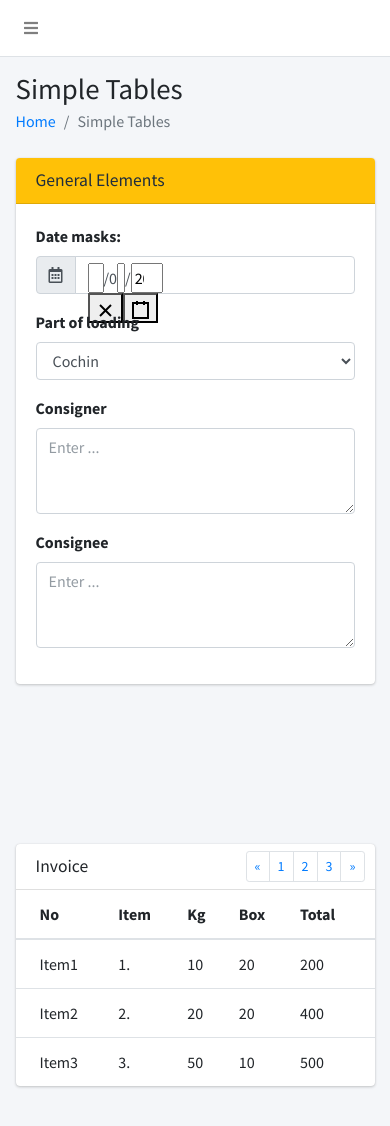
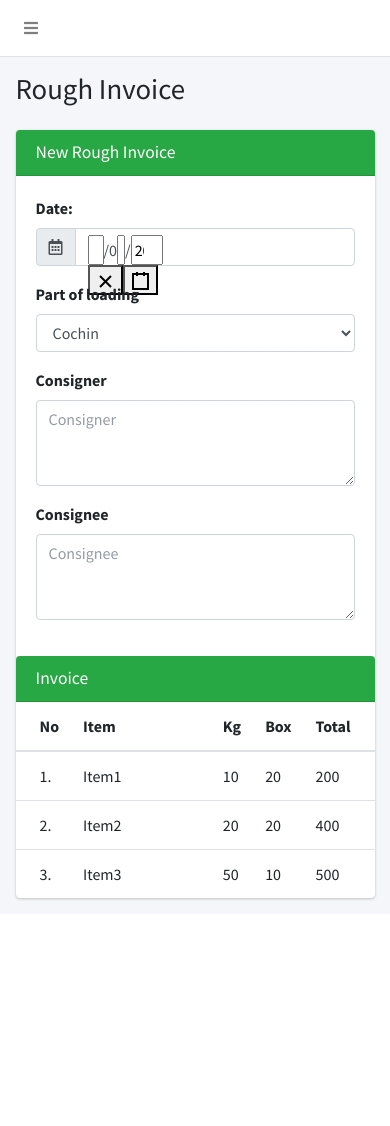
Before and after one commit to ncodtechnologies/shade_expo, a React (Create React App) app: page /RoughInvoiceCreate in a window 390 px wide. Shown: the top 1126 px of the page. After the commit the page ends 914 px from the top, so only its background shows below. Built offline with nearby package versions, Linux system fonts and the light colour scheme.

Commit message:
Rough Invoice Edits

```diff
--- a/public/index.html
+++ b/public/index.html
@@ -16,7 +16,7 @@
   <!-- Google Font: Source Sans Pro -->
   <link href="https://fonts.googleapis.com/css?family=Source+Sans+Pro:300,400,400i,700" rel="stylesheet">
   </head>
-  <body class="hold-transition sidebar-mini">
+  <body class="sidebar-mini" style="height: auto;">
     <noscript>
     </noscript>
 
--- a/src/pages/roughInvCreate.js
+++ b/src/pages/roughInvCreate.js
@@ -23,7 +23,7 @@ class App extends Component {
 
     render() {
     return (
-        <div>
+        <div class="wrapper" >
             <Nav />
             <div class="content-wrapper">
 
@@ -31,13 +31,7 @@ class App extends Component {
                     <div class="container-fluid">
                         <div class="row mb-2">
                             <div class="col-sm-6">
-                            <h1>Simple Tables</h1>
-                        </div>
-                        <div class="col-sm-6">
-                            <ol class="breadcrumb float-sm-right">
-                            <li class="breadcrumb-item"><a href="#">Home</a></li>
-                            <li class="breadcrumb-item active">Simple Tables</li>
-                            </ol>
+                                <h1>Rough Invoice</h1>
                             </div>
                         </div>
                     </div>
@@ -48,19 +42,17 @@ class App extends Component {
                         <div class="row">
                             <div class="col-lg-12">
 
-                    <div class="card card-warning">
+                                <div class="card card-success">
                                     <div class="card-header">
-                                <h3 class="card-title">General Elements</h3>
+                                        <h3 class="card-title">New Rough Invoice</h3>
                                     </div>
 
                                     <div class="card-body">
                                         <form >
-
-
                                             <div class="row">
                                                 <div class="col-sm-12">
                                                     <div class="form-group">
-                                        <label>Date masks:</label>
+                                                        <label>Date:</label>
 
                                                         <div class="input-group">
                                                             <div class="input-group-prepend">
@@ -95,7 +87,7 @@ class App extends Component {
 
                                                     <div class="form-group">
                                                         <label>Consigner</label>
-                                        <textarea class="form-control" rows="3" placeholder="Enter ..."></textarea>
+                                                        <textarea class="form-control" rows="3" placeholder="Consigner"></textarea>
                                                     </div>
                                                 </div>
                                             </div>
@@ -103,70 +95,46 @@ class App extends Component {
                                                 <div class="col-sm-12">
                                                     <div class="form-group">
                                                         <label>Consignee</label>
-                                        <textarea class="form-control" rows="3" placeholder="Enter ..." ></textarea>
+                                                        <textarea class="form-control" rows="3" placeholder="Consignee" ></textarea>
                                                     </div>
                                                 </div>
                                             </div>
 
-
                                         </form>
                                     </div>
-                        </div>
-                     </div>
-                  </div>
-                </div>
-             </div>
-          </div>
-          <div class="content-wrapper">
 
-                  <div class="content">
-                  <div class="container-fluid">
-                    <div class="row">
-
-                    <div class="col-lg-12">
-                  <div class="card">
                                     <div class="card-header">
                                         <h3 class="card-title">Invoice</h3>
-
-                      <div class="card-tools">
-                        <ul class="pagination pagination-sm float-right">
-                          <li class="page-item"><a class="page-link" href="#">«</a></li>
-                          <li class="page-item"><a class="page-link" href="#">1</a></li>
-                          <li class="page-item"><a class="page-link" href="#">2</a></li>
-                          <li class="page-item"><a class="page-link" href="#">3</a></li>
-                          <li class="page-item"><a class="page-link" href="#">»</a></li>
-                        </ul>
-                      </div>
                                     </div>
                                     <div class="card-body p-0">
                                         <table class="table">
                                             <thead>
                                                 <tr>
-                            <th style={{width: '10'}}>No</th>
+                                                    <th style={{ width: '10px' }}>No</th>
                                                     <th>Item</th>
-                            <th>Kg</th>
-                            <th>Box</th>
-                            <th>Total</th>
+                                                    <th style={{ width: '10%' }}>Kg</th>
+                                                    <th style={{ width: '10%' }}>Box</th>
+                                                    <th style={{ width: '10%' }}>Total</th>
                                                 </tr>
                                             </thead>
                                             <tbody>
                                                 <tr>
+                                                    <td>1.</td>
                                                     <td>Item1</td>
-                            <td>1.</td>
                                                     <td>10</td>
                                                     <td>20</td>
                                                     <td>200</td>
                                                 </tr>
                                                 <tr>
+                                                    <td>2.</td>
                                                     <td>Item2</td>
-                            <td>2.</td>
                                                     <td>20</td>
                                                     <td>20</td>
                                                     <td>400</td>
                                                 </tr>
                                                 <tr>
+                                                    <td>3.</td>
                                                     <td>Item3</td>
-                            <td>3.</td>
                                                     <td>50</td>
                                                     <td>10</td>
                                                     <td>500</td>
@@ -177,11 +145,12 @@ class App extends Component {
                                 </div>
                             </div>
                         </div>
-                </div>
+
                     </div>
                 </div>
             </div>
 
+        </div>
     );
     }
 }
```
Lines whose indentation alone changed are shown as unchanged.
